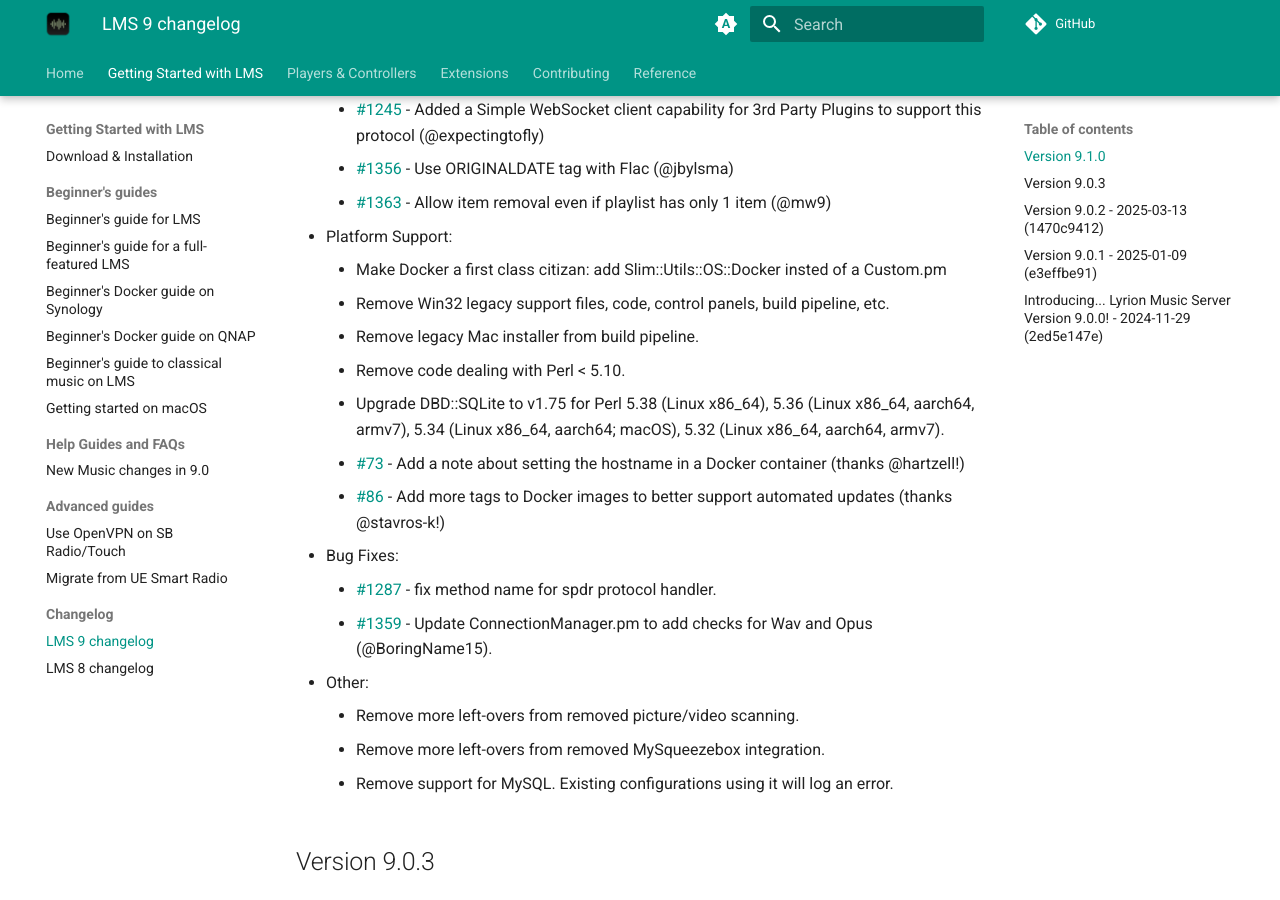
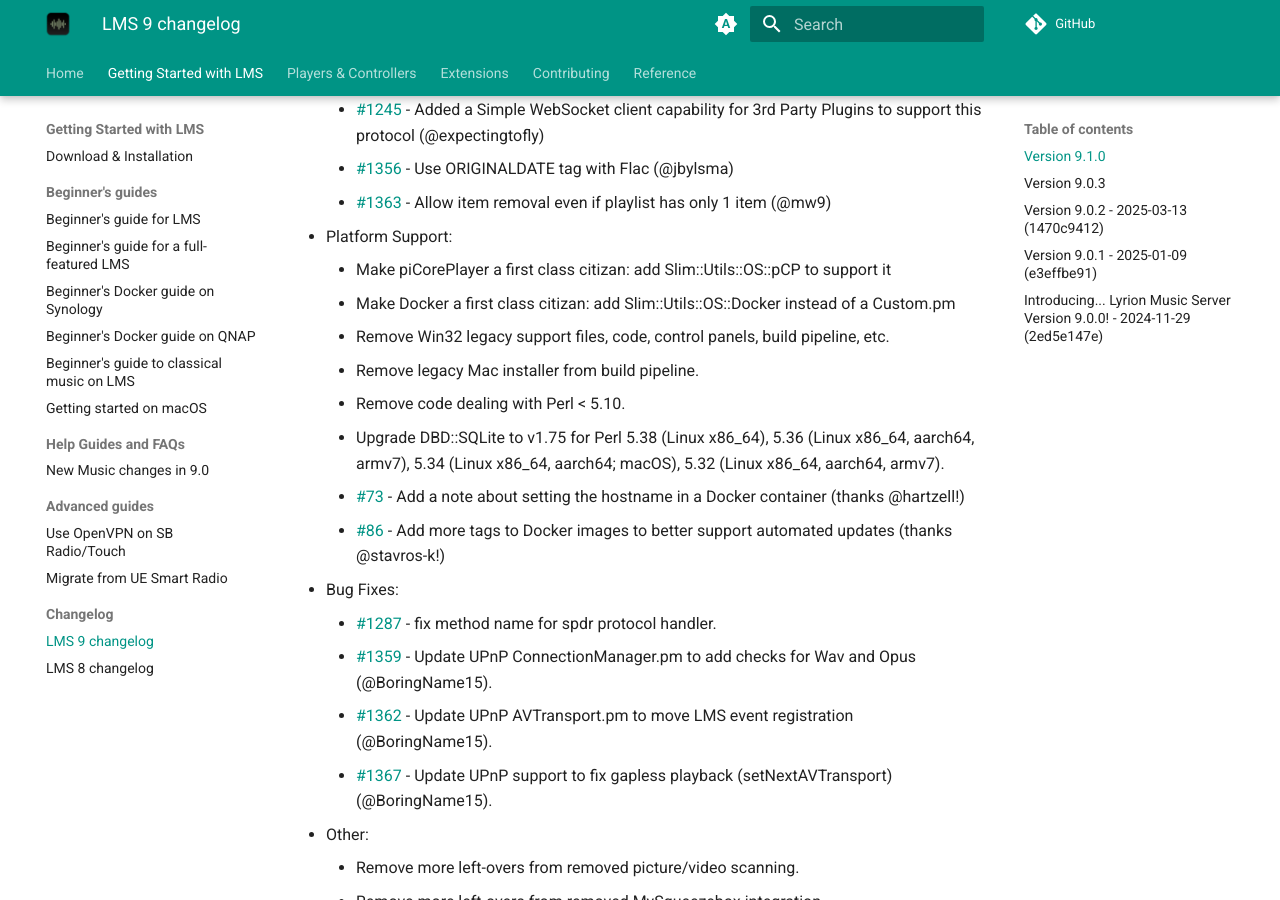
Before and after one commit to LMS-Community/lms-community.github.io, an MkDocs documentation site: the page built from docs/getting-started/changelog-lms9.md, in a window 1280 px wide and 900 px high, scrolled down 567 px. Built offline with MkDocs 1.6.1 and Material for MkDocs 9.7.7, drawn with Linux system fonts in a browser that asks for light colours; a script that is not in the unit is left out; plug-ins that fetch from the network failed and are left out; comment, search, counter and statistics services are not loaded.

```diff
--- a/docs/getting-started/changelog-lms9.md
+++ b/docs/getting-started/changelog-lms9.md
@@ -17,7 +17,8 @@
 
 - Platform Support:
 
-	- Make Docker a first class citizan: add Slim::Utils::OS::Docker insted of a Custom.pm
+	- Make piCorePlayer a first class citizan: add Slim::Utils::OS::pCP to support it
+	- Make Docker a first class citizan: add Slim::Utils::OS::Docker instead of a Custom.pm
 	- Remove Win32 legacy support files, code, control panels, build pipeline, etc.
 	- Remove legacy Mac installer from build pipeline.
 	- Remove code dealing with Perl < 5.10.
@@ -28,7 +29,9 @@
 - Bug Fixes:
 
 	- [#1287](https://github.com/LMS-Community/slimserver/pull/1287) \- fix method name for spdr protocol handler.
-	- [#1359](https://github.com/LMS-Community/slimserver/pull/1359) \- Update ConnectionManager.pm to add checks for Wav and Opus (@BoringName15).
+	- [#1359](https://github.com/LMS-Community/slimserver/pull/1359) \- Update UPnP ConnectionManager.pm to add checks for Wav and Opus (@BoringName15).
+	- [#1362](https://github.com/LMS-Community/slimserver/pull/1362) \- Update UPnP AVTransport.pm to move LMS event registration (@BoringName15).
+	- [#1367](https://github.com/LMS-Community/slimserver/pull/1367) \- Update UPnP support to fix gapless playback (setNextAVTransport) (@BoringName15).
 
 - Other:
 
```
Also changed, not shown: docs/analytics/stats.json (+1 -1 lines).
